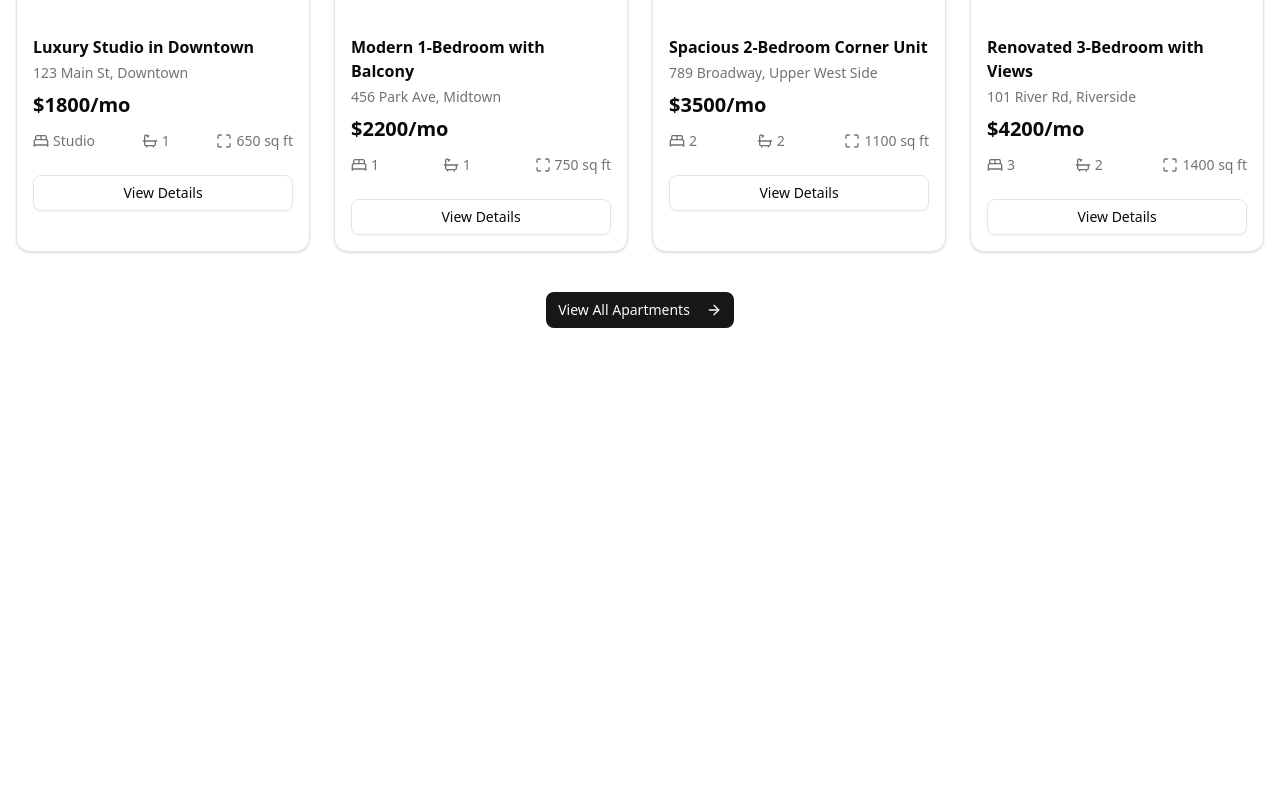
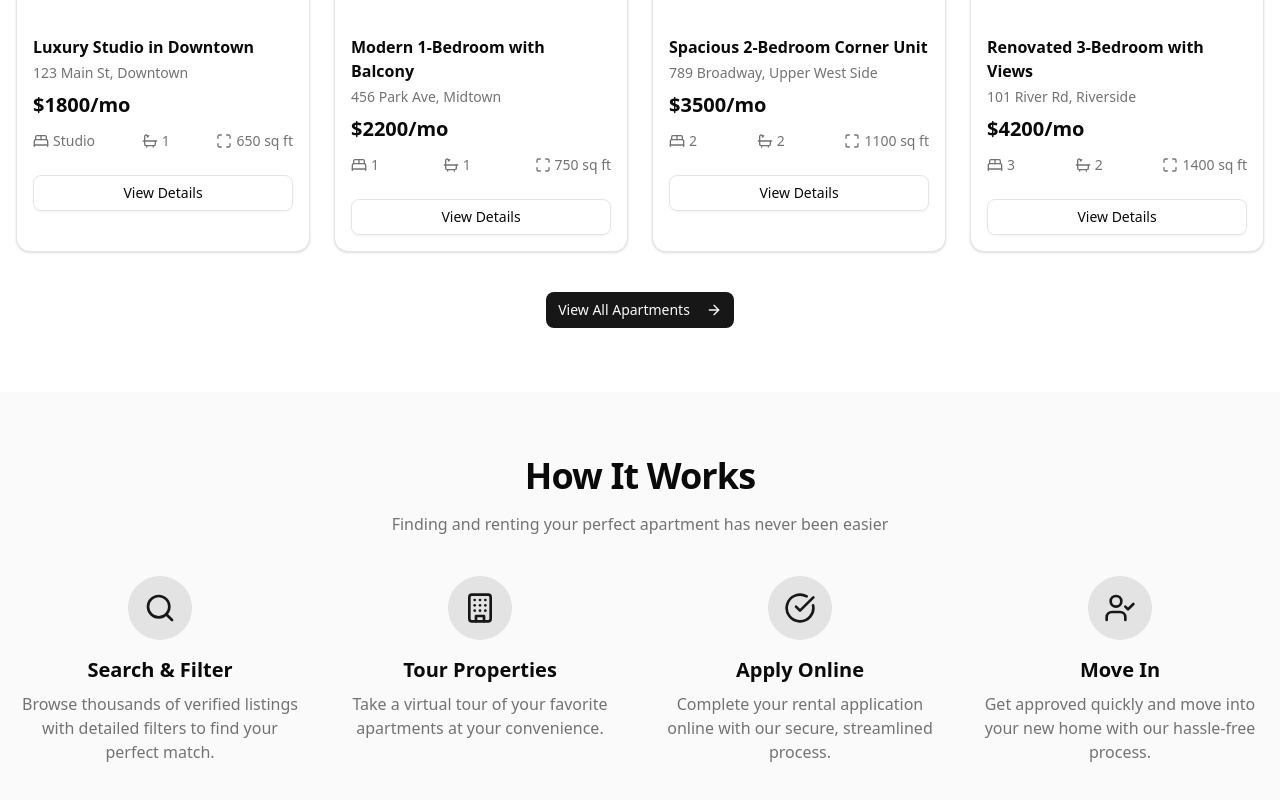
Before and after one commit to keremenen/rent-app, a Next.js app: page / in a window 1280 px wide. Shown: the part 1097-1897 px from the top of the page. Before the commit the page ends 1489 px from the top, so only its background shows below. Built offline with nearby package versions, Linux system fonts and the light colour scheme.

Commit message:
Add how it works component

```diff
--- a/src/app/page.tsx
+++ b/src/app/page.tsx
@@ -1,5 +1,6 @@
 import { FeaturedApartments } from "@/components/featured-apartments";
 import { HeroSection } from "@/components/hero-section";
+import { HowItWorks } from "@/components/how-it-works";
 import { MainNavigation } from "@/components/main-navigation";
 
 export default function Home() {
@@ -10,6 +11,7 @@ export default function Home() {
       <main>
         <HeroSection />
         <FeaturedApartments />
+        <HowItWorks />
       </main>
     </div>
   );
--- /dev/null
+++ b/src/components/how-it-works.tsx
@@ -0,0 +1,57 @@
+import { Building, CheckCircle, Search, UserCheck } from "lucide-react";
+
+const steps = [
+  {
+    icon: Search,
+    title: "Search & Filter",
+    description:
+      "Browse thousands of verified listings with detailed filters to find your perfect match.",
+  },
+  {
+    icon: Building,
+    title: "Tour Properties",
+    description:
+      "Take a virtual tour of your favorite apartments at your convenience.",
+  },
+  {
+    icon: CheckCircle,
+    title: "Apply Online",
+    description:
+      "Complete your rental application online with our secure, streamlined process.",
+  },
+  {
+    icon: UserCheck,
+    title: "Move In",
+    description:
+      "Get approved quickly and move into your new home with our hassle-free process.",
+  },
+];
+
+export function HowItWorks() {
+  return (
+    <section className="bg-muted/50 py-16">
+      <div className="container px-4">
+        <div className="mb-10 flex flex-col items-center text-center">
+          <h2 className="mb-4 text-3xl font-bold tracking-tight sm:text-4xl">
+            How It Works
+          </h2>
+          <p className="text-muted-foreground max-w-2xl">
+            Finding and renting your perfect apartment has never been easier
+          </p>
+        </div>
+
+        <div className="grid gap-8 md:grid-cols-2 lg:grid-cols-4">
+          {steps.map((step, index) => (
+            <div key={index} className="flex flex-col items-center text-center">
+              <div className="bg-primary/10 mb-4 flex h-16 w-16 items-center justify-center rounded-full">
+                <step.icon className="text-primary h-8 w-8" />
+              </div>
+              <h3 className="mb-2 text-xl font-semibold">{step.title}</h3>
+              <p className="text-muted-foreground">{step.description}</p>
+            </div>
+          ))}
+        </div>
+      </div>
+    </section>
+  );
+}
```
